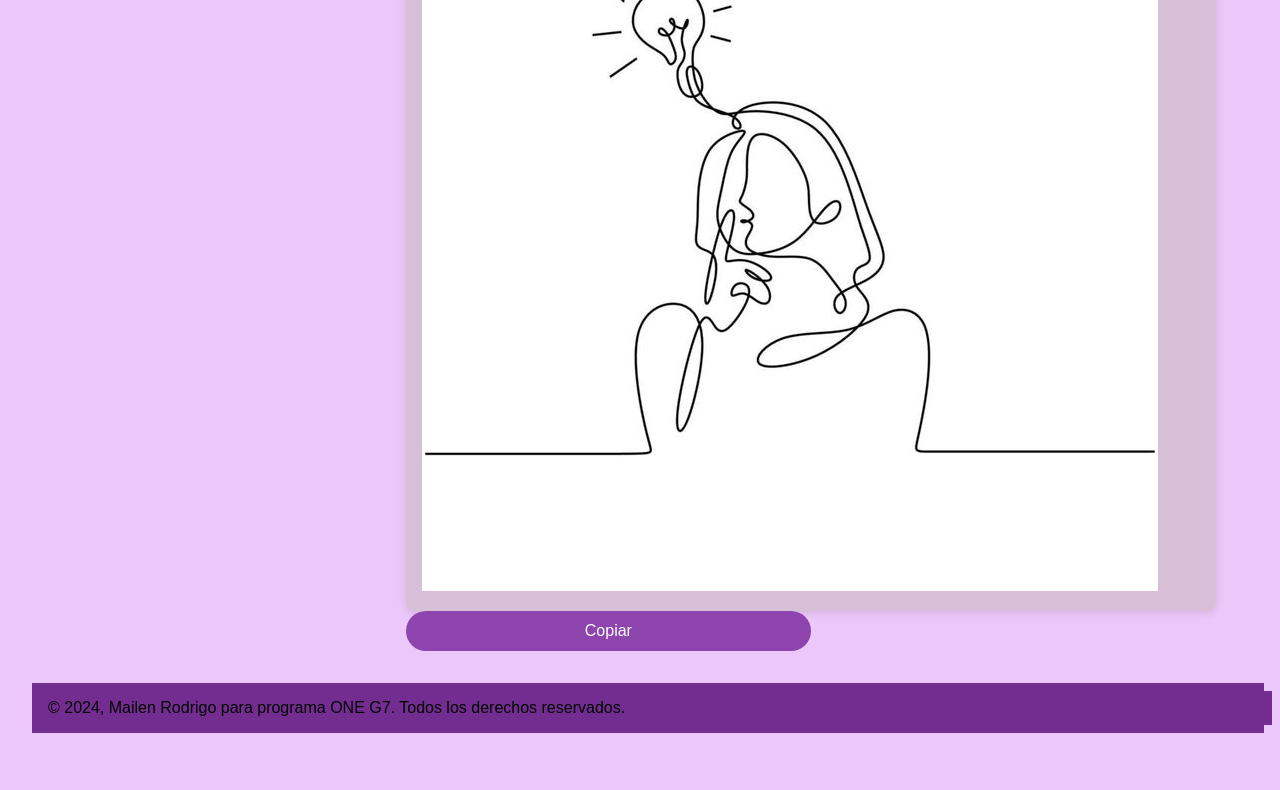
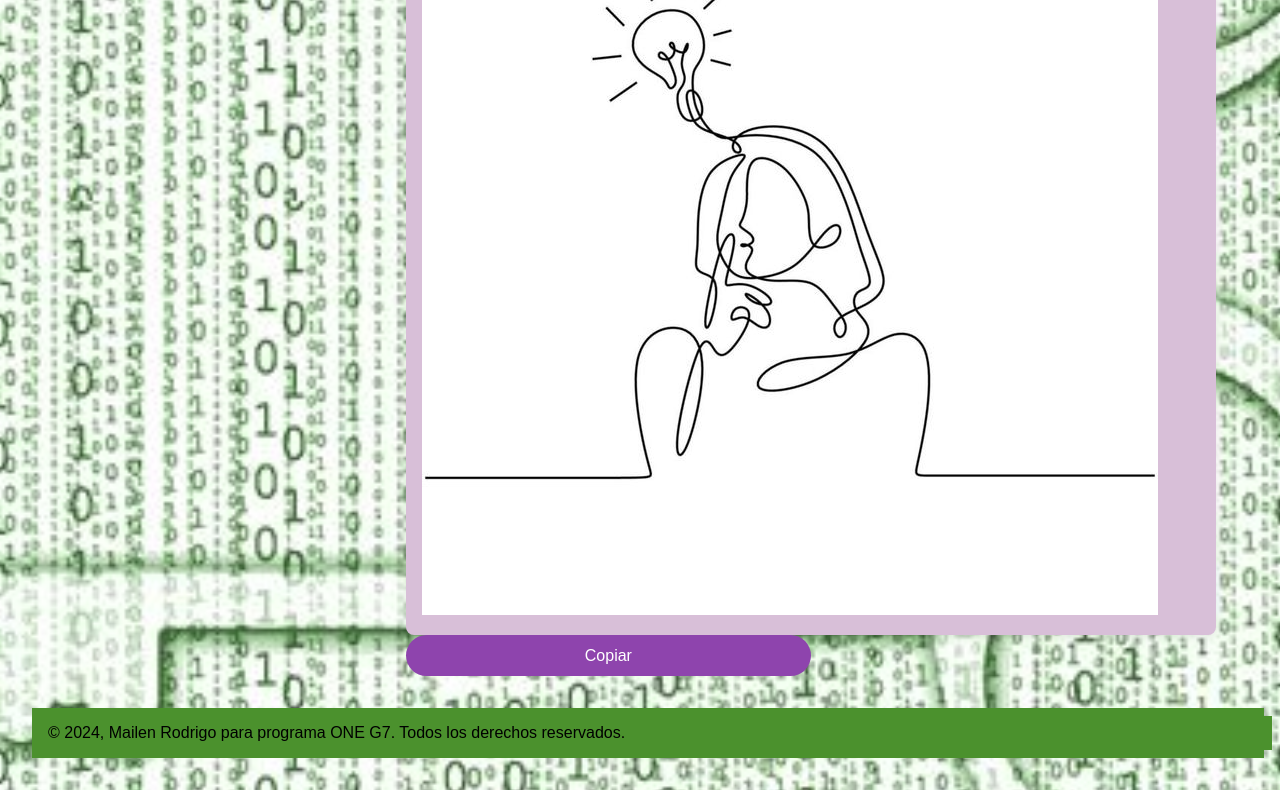
Before and after one commit to Mairodrigo/encriptadorTextos, a plain HTML site: page index.html in a window 1280 px wide. Shown: the part 599-1389 px from the top of the page. Before the commit the page ends 1364 px from the top, so only its background shows below. Drawn offline with Linux system fonts and the light colour scheme.

Commit message:
Estilos: cambio de fondo y otros

```diff
--- a/index.html
+++ b/index.html
@@ -10,7 +10,7 @@
 	<body>
 		<header class="header">
 			<a href="www.aluracursos.com" target="_blank"
-				><img src="./assets/Logo.png" alt="Una a minuscula, el logo de Alura" class="header__img"
+				><img src="./assets/Logo.png" alt="Una a minuscula, el logo de Alura" class="header__logo"
 			/></a>
 			<h1 class="header__titulo">Encriptador de texto</h1>
 		</header>
--- a/style.css
+++ b/style.css
@@ -8,7 +8,21 @@ a {
 	color: black;
 }
 /*Estilos Generales*/
+body {
+	background-image: url(./assets/Encriptar.jpeg);
+	background-repeat: no-repeat;
+	background-size: cover;
+	background-attachment: fixed;
+	font-family: Arial, sans-serif;
+	background-color: #cbf9c7;
+	padding: 2rem;
+	box-sizing: border-box;
+}
+
 header {
+
+	padding: 1%;
+	width: 100%;
 	display: flex;
 	align-items: center;
 	justify-content: space-between;
@@ -19,12 +33,7 @@ header {
 	height: 48px;
 }
 
-body {
-	font-family: Arial, sans-serif;
-	background-color: #ecc7f9;
-	padding: 2rem;
-	box-sizing: border-box;
-}
+
 
 main {
 	max-width: 1200px;
@@ -34,7 +43,7 @@ main {
 
 footer {
 	width: 100%;
-	background-color: #732d91;
+	background-color: #4b912d;
 	padding: 0.5rem;
 	margin: 0;
 }
```
